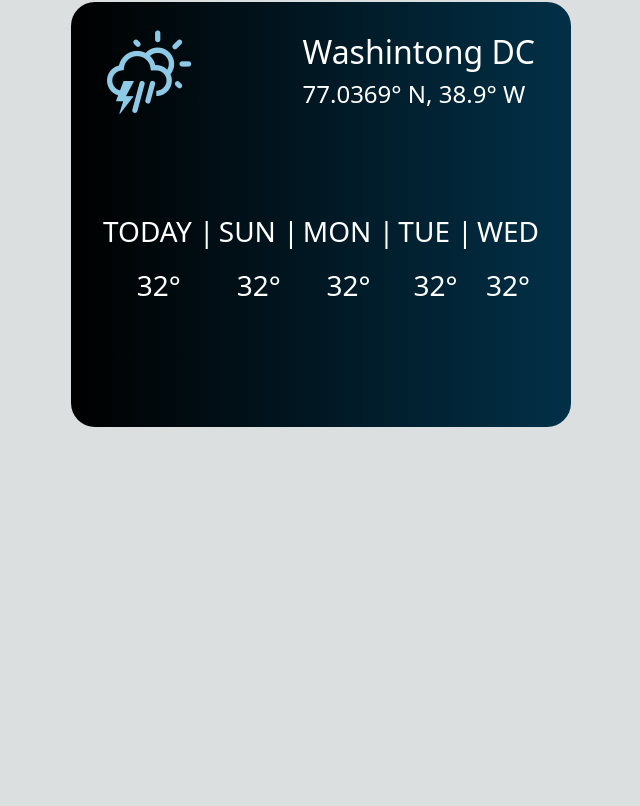
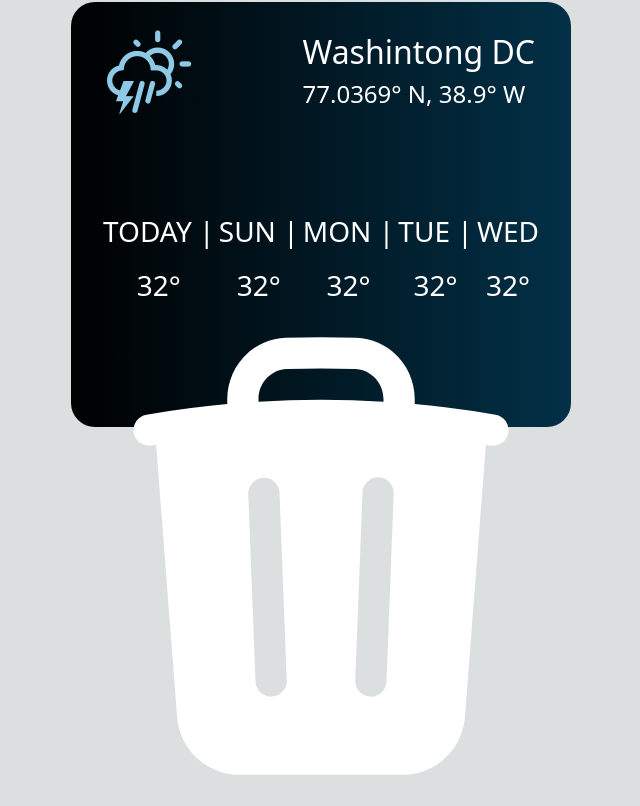
Before and after one commit to ghernandezr/weather-app, a Next.js app: page / in a window 1280 px wide. Shown: the part 409-1215 px from the top of the page, without its empty margins (319-959 px from the left). Before the commit the page ends 1028 px from the top, so only its background shows below. Built offline with nearby package versions, Linux system fonts and the light colour scheme.

Commit message:
adding delete icon

```diff
--- a/components/card/index.tsx
+++ b/components/card/index.tsx
@@ -1,4 +1,5 @@
 import React from "react";
+import { TrashIcon } from "@heroicons/react/24/solid";
 import WeatherInfo from "../../model/WeatherInfo";
 import TemperatureItem from "./components/TemperatureItem";
 
@@ -36,7 +37,9 @@ const Card = (props: CardProps) => {
       <div className="flex px-4 md:px-8 justify-between items-center mt-16">
         {generateTemperatureItems()}
       </div>
-      <div></div>
+      <div>
+        <TrashIcon />
+      </div>
     </div>
   );
 };
```
